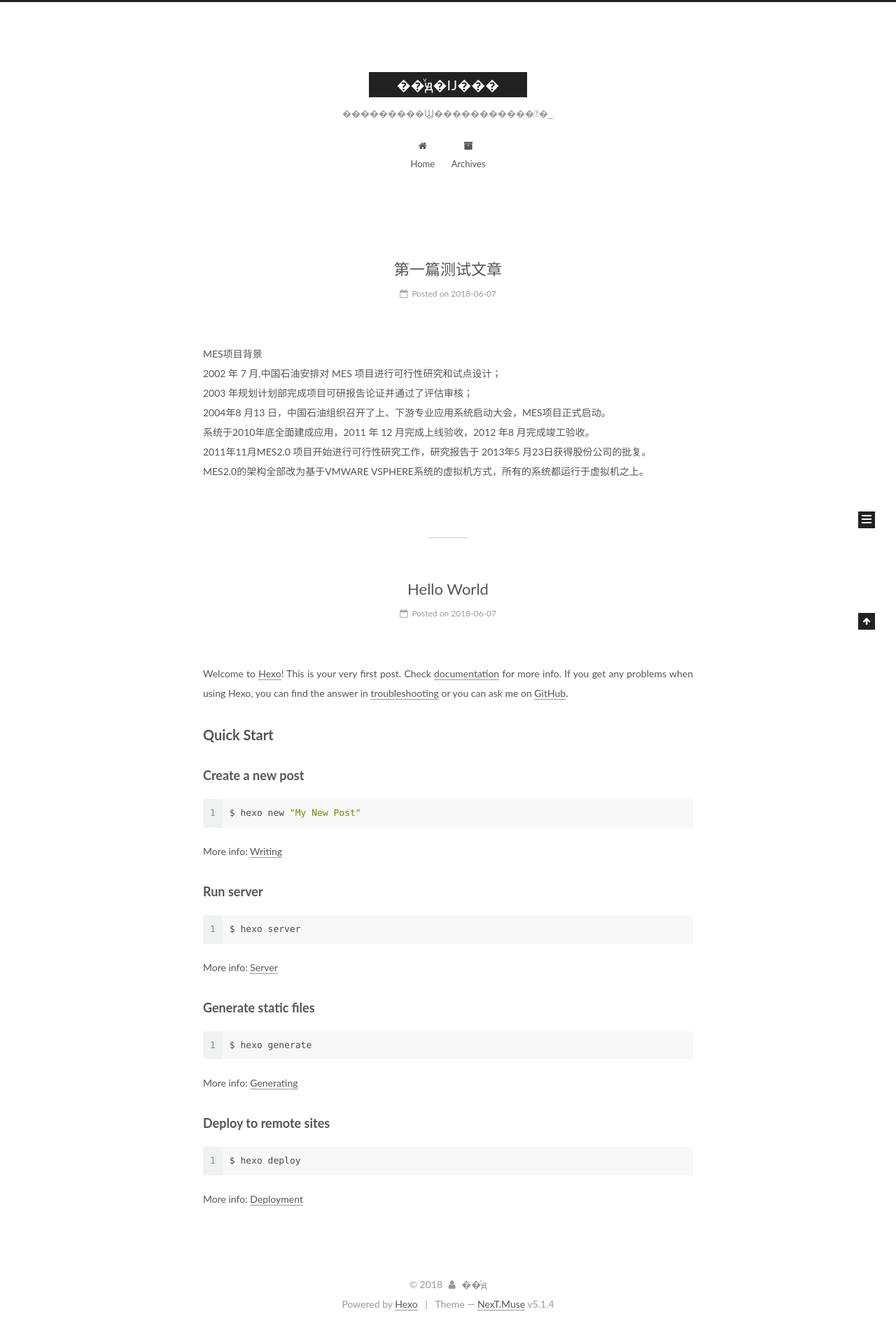
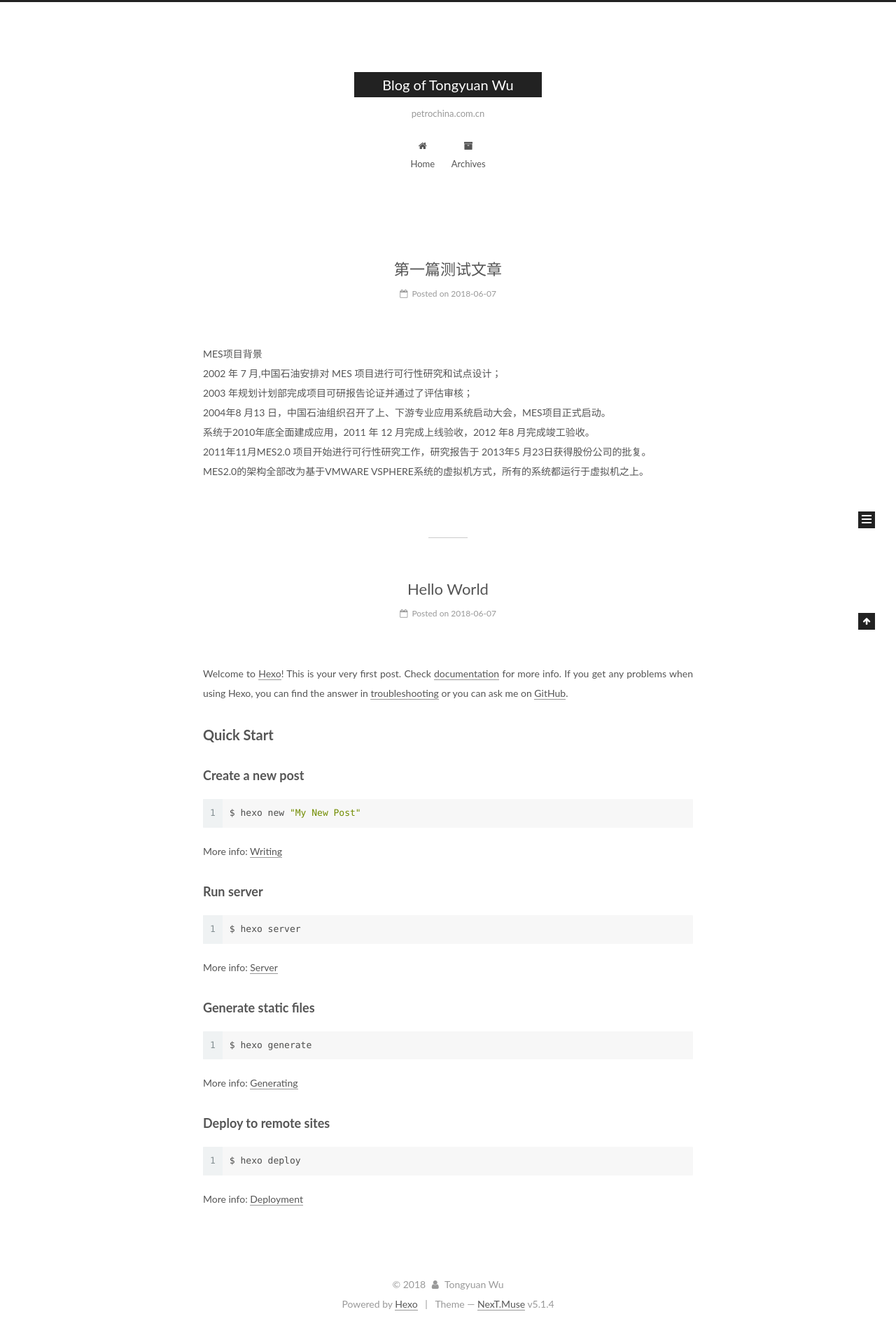
Before and after one commit to wty/wty.github.io, a plain HTML site: page index.html in a window 1280 px wide. Shown: the whole page at 70% size. Drawn offline with Linux system fonts and the light colour scheme.

Commit message:
Site updated: 2018-06-07 20:13:08

```diff
--- a/css/main.css
+++ b/css/main.css
@@ -1822,7 +1822,7 @@ pre .javascript .function {
   width: 4px;
   height: 4px;
   border-radius: 50%;
-  background: #6013ee;
+  background: #78fff6;
 }
 .links-of-blogroll {
   font-size: 13px;
--- a/index.html
+++ b/index.html
@@ -80,12 +80,12 @@
 
 
 <meta property="og:type" content="website">
-<meta property="og:title" content="��ͮԭ�Ĳ���">
+<meta property="og:title" content="Blog of Tongyuan Wu">
 <meta property="og:url" content="http://wty.github.io/index.html">
-<meta property="og:site_name" content="��ͮԭ�Ĳ���">
+<meta property="og:site_name" content="Blog of Tongyuan Wu">
 <meta property="og:locale" content="default">
 <meta name="twitter:card" content="summary">
-<meta name="twitter:title" content="��ͮԭ�Ĳ���">
+<meta name="twitter:title" content="Blog of Tongyuan Wu">
 
 
 
@@ -121,7 +121,7 @@
 
 
 
-  <title>��ͮԭ�Ĳ���</title>
+  <title>Blog of Tongyuan Wu</title>
 
 
 
@@ -152,12 +152,12 @@
     <div class="custom-logo-site-title">
       <a href="/"  class="brand" rel="start">
         <span class="logo-line-before"><i></i></span>
-        <span class="site-title">��ͮԭ�Ĳ���</span>
+        <span class="site-title">Blog of Tongyuan Wu</span>
         <span class="logo-line-after"><i></i></span>
       </a>
     </div>
 
-        <p class="site-subtitle">���������Ϣ�����������޹�˾</p>
+        <p class="site-subtitle">petrochina.com.cn</p>
 
   </div>
 
@@ -232,13 +232,13 @@
     <link itemprop="mainEntityOfPage" href="http://wty.github.io/2018/06/07/吴彤原的文章/">
 
     <span hidden itemprop="author" itemscope itemtype="http://schema.org/Person">
-      <meta itemprop="name" content="��ͮԭ">
+      <meta itemprop="name" content="Tongyuan Wu">
       <meta itemprop="description" content="">
       <meta itemprop="image" content="/images/avatar.gif">
     </span>
 
     <span hidden itemprop="publisher" itemscope itemtype="http://schema.org/Organization">
-      <meta itemprop="name" content="��ͮԭ�Ĳ���">
+      <meta itemprop="name" content="Blog of Tongyuan Wu">
     </span>
 
 
@@ -352,13 +352,13 @@
     <link itemprop="mainEntityOfPage" href="http://wty.github.io/2018/06/07/hello-world/">
 
     <span hidden itemprop="author" itemscope itemtype="http://schema.org/Person">
-      <meta itemprop="name" content="��ͮԭ">
+      <meta itemprop="name" content="Tongyuan Wu">
       <meta itemprop="description" content="">
       <meta itemprop="image" content="/images/avatar.gif">
     </span>
 
     <span hidden itemprop="publisher" itemscope itemtype="http://schema.org/Organization">
-      <meta itemprop="name" content="��ͮԭ�Ĳ���">
+      <meta itemprop="name" content="Blog of Tongyuan Wu">
     </span>
 
 
@@ -499,7 +499,7 @@
         <div class="site-overview">
           <div class="site-author motion-element" itemprop="author" itemscope itemtype="http://schema.org/Person">
 
-              <p class="site-author-name" itemprop="name">��ͮԭ</p>
+              <p class="site-author-name" itemprop="name">Tongyuan Wu</p>
               <p class="site-description motion-element" itemprop="description"></p>
           </div>
 
@@ -555,7 +555,7 @@
   <span class="with-love">
     <i class="fa fa-user"></i>
   </span>
-  <span class="author" itemprop="copyrightHolder">��ͮԭ</span>
+  <span class="author" itemprop="copyrightHolder">Tongyuan Wu</span>
 
 
 </div>
```
Also changed, not shown: 2018/06/07/hello-world/index.html (+8 -8 lines), 2018/06/07/吴彤原的文章/index.html (+8 -8 lines), archives/2018/06/index.html (+8 -8 lines), archives/2018/index.html (+8 -8 lines), archives/index.html (+8 -8 lines).
